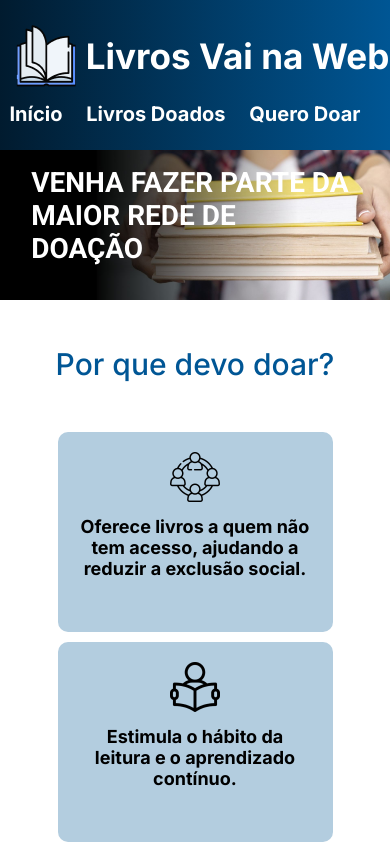
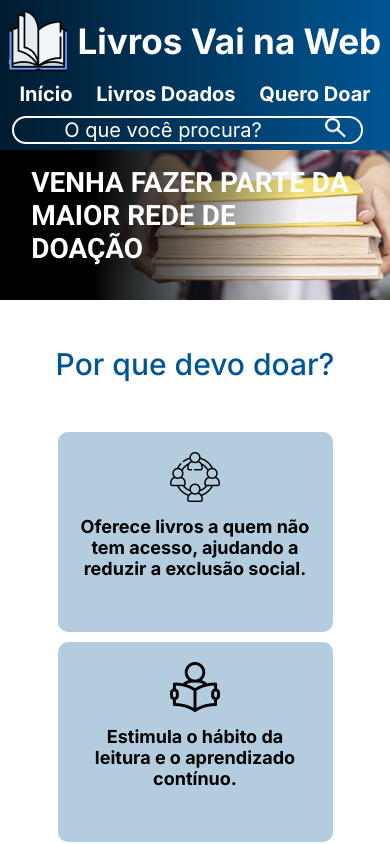
Before and after one commit to Xande-Alves/Desafio-Livros-Vai-na-Web, a React (Vite) app: page / in a window 390 px wide. Shown: the top 844 px of the page. Built offline with nearby package versions, Linux system fonts and the light colour scheme.

Commit message:
responsividade mobile tela deitada

```diff
--- a/src/Components/Header/header.module.scss
+++ b/src/Components/Header/header.module.scss
@@ -90,29 +90,48 @@
   }
 }
 
-@media (max-width: 1182px) {
-  .searchSection {
-    display: none;
-  }
-  .headerContent nav {
-    width: 70%;
-    margin-right: 20px;
+@media (max-width: 800px) {
+  .headerContent {
+    display: flex;
+    flex-direction: column;
+
+    .logoTitulo {
+      width: 100%;
+      margin-bottom: 10px;
+      margin-top: 10px;
+    }
+
+    nav {
+      width: 80%;
+      margin-bottom: 10px;
+    }
+
+    .searchSection {
+      width: 80%;
+      margin-bottom: 10px;
+    }
   }
 }
 
-@media (max-width: 707px) {
+@media (max-width: 500px) {
   .headerContent {
+    display: flex;
     flex-direction: column;
-    justify-content: center;
+
+    .logoTitulo {
+      width: 100%;
+      margin-bottom: 10px;
+      margin-top: 10px;
+    }
 
     nav {
       width: 90%;
-      justify-content: space-around;
-      margin-top: 15px;
+      margin-bottom: 10px;
+    }
+
+    .searchSection {
+      width: 90%;
+      margin-bottom: 10px;
     }
   }
-  .logo-titulo {
-    margin-bottom: 20px;
-    font-size: 22px;
-  }
 }
```
